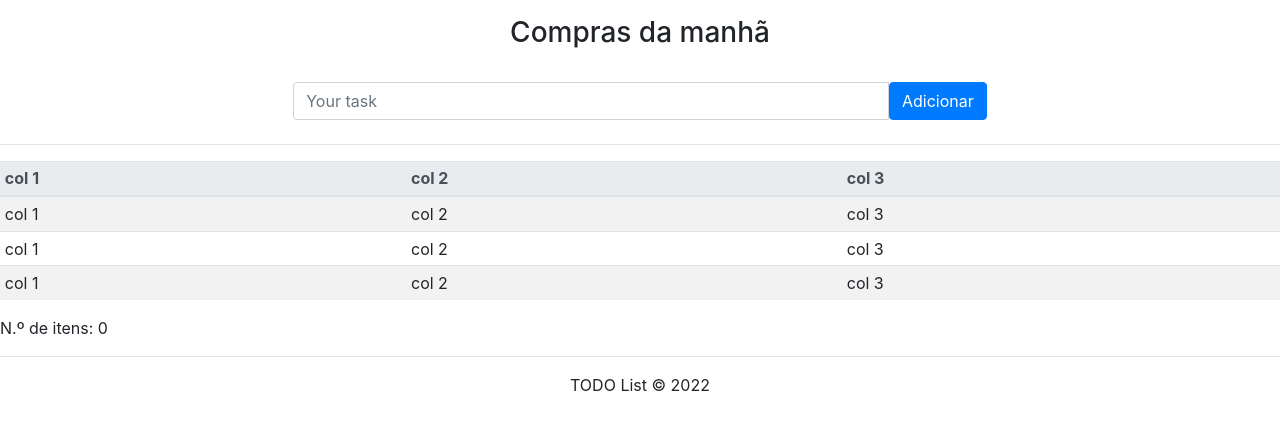
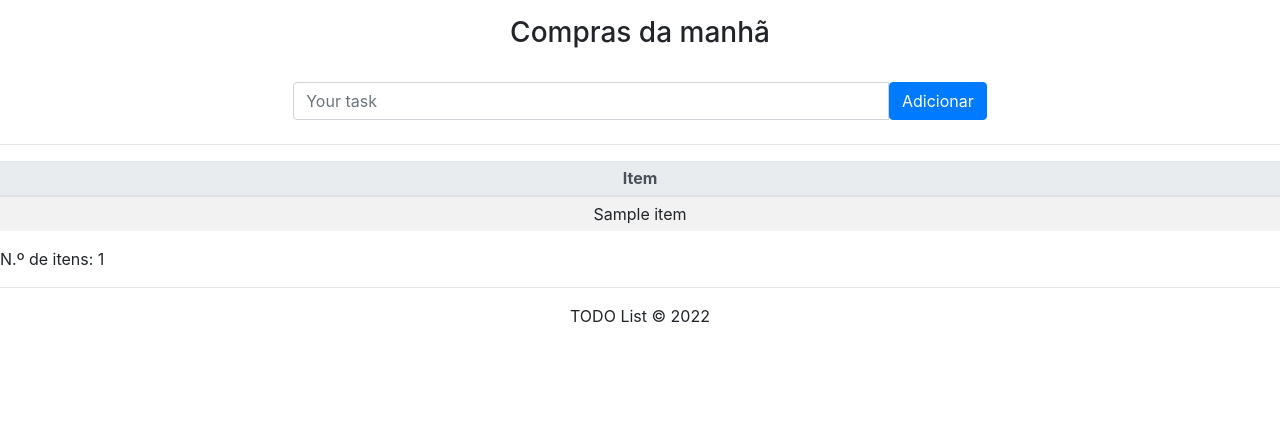
Before and after one commit to HenriqueMVSS/todo-list, a CodeIgniter 4 app: template app/Views/home.php in a window 1280 px wide. Shown: the top 430 px of the page. Run offline with PHP 8.4 and a stand-in for CodeIgniter, Linux system fonts and the light colour scheme; the template is opened without the code that fills it: most values are stand-ins (such as "Sample title", 1, 10 or a date in 2020); some libraries are stand-ins or nearby versions.

Commit message:
Display of items returned from the database in the table

```diff
--- a/app/Controllers/Main.php
+++ b/app/Controllers/Main.php
@@ -10,7 +10,7 @@ class Main extends Controller
     {
         // get all items from database
 
-        $data['list'] = $this->getAllItems();
+        $data['items'] = $this->getAllItems();
 
         // display the homepage
         return view('home', $data);
--- a/app/Views/home.php
+++ b/app/Views/home.php
@@ -15,34 +15,28 @@
     </div>
 </header>
 <hr>
-<table class="table table-striped table-sm">
+
+<?php if(count($items) == 0) : ?>
+    <p>Não foram encontrados registros.</p>
+<?php else:?>
+    <table class="table table-striped table-sm">
     <thead class="thead-light">
         <tr>
-            <th>col 1</th>
-            <th>col 2</th>
-            <th>col 3</th>
+            <th colspan="3" class="text-center">Item</th>
         </tr>
     </thead>
     <tbody>
+      <?php foreach($items as $item) :?>
         <tr>
-            <td>col 1</td>
-            <td>col 2</td>
-            <td>col 3</td>
+            <td class="text-center"> <?= $item->item?> </td>
         </tr>
-        <tr>
-            <td>col 1</td>
-            <td>col 2</td>
-            <td>col 3</td>
-        </tr>
-        <tr>
-            <td>col 1</td>
-            <td>col 2</td>
-            <td>col 3</td>
-        </tr>
+      <?php endforeach;?>
     </tbody>
 </table>
 
-N.º de itens: 0
+
+<p> N.º de itens: <strong></strong><?= count($items)?> </p>
+<?php endif;?>
 <hr>
 <footer class="container">
     <div class="row">
```
